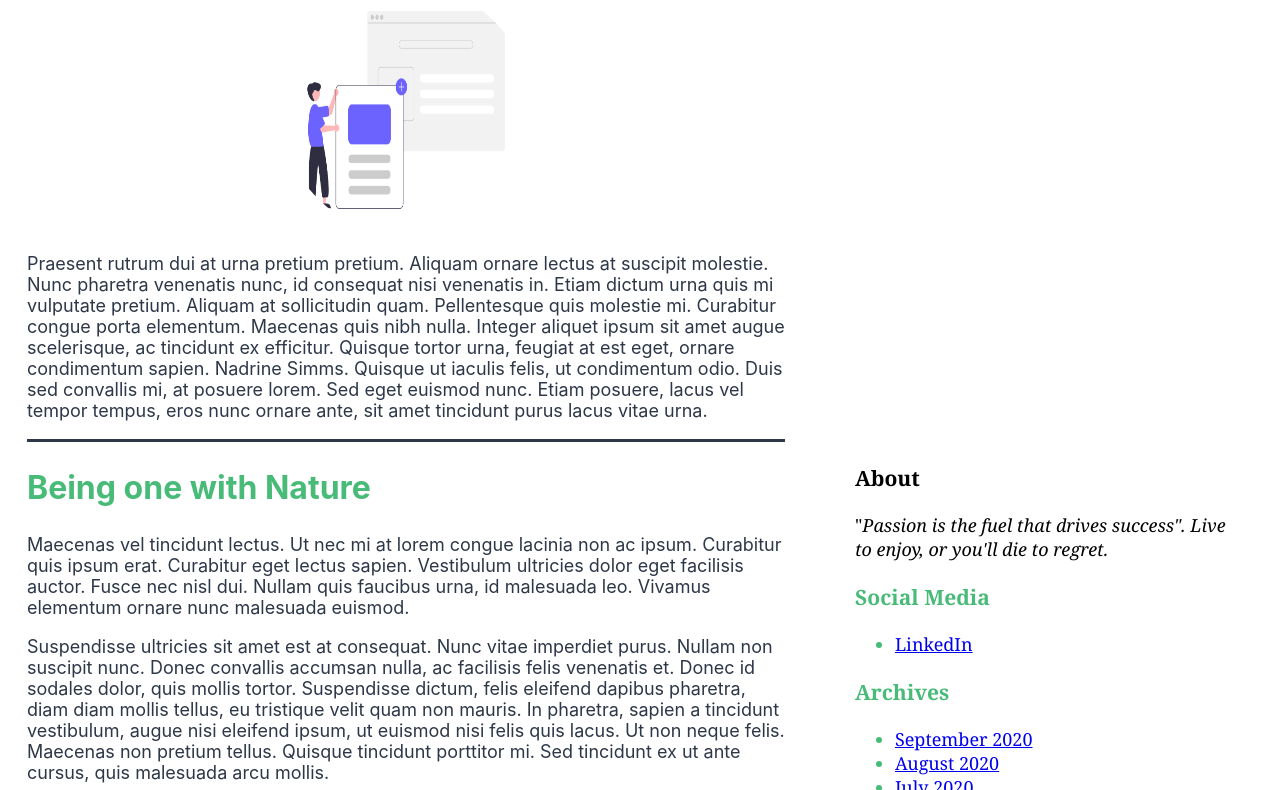
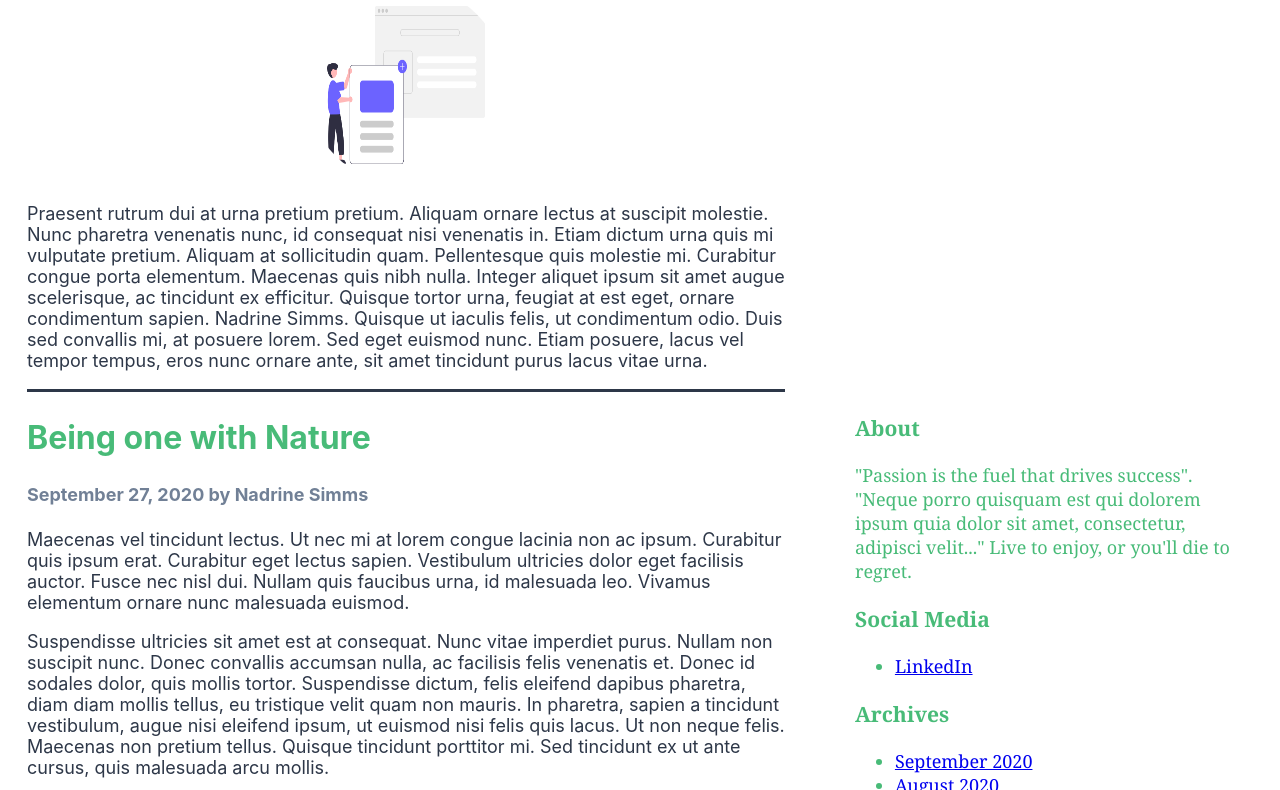
Before and after one commit to simo-design/info2180-lab2, a plain HTML site: page index.html in a window 1280 px wide. Shown: the part 902-1692 px from the top of the page. Drawn offline with Linux system fonts and the light colour scheme.

Commit message:
Edited index.html

```diff
--- a/index.html
+++ b/index.html
@@ -16,21 +16,21 @@
 	</header>
 
 	<main>
-<div class= "article1">
+<div id= "article">
 	<article>
 	<h2> Introduction </h2>
-	<h4> September 27, 2020 by Nadrine Simms </h3>
+	<h4> September 27, 2020 by Nadrine Simms </h4>
 
-	<p> Lorem ipsum dolor sit amet, consectetur adipiscing elit. Nullam sagittis tempor augue id eleifend. Ut vitae ligula consectetur, accumsan augue eu, viverra augue. Proin luctus ex ac faucibus ornare. Phasellus facilisis risus ut elit ornare, pellentesque elementum elit lobortis. In nunc augue, faucibus vitae hendrerit vehicula, pretium id risus. In eu neque tellus. Aenean sodales viverra tempor. Lorem ipsum dolor sit amet, consectetur adipiscing elit. Nadrine Simms. Donec sit amet mattis odio. Mauris dignissim nulla sed dui accumsan blandit. Sed mauris ante, fermentum quis pellentesque ac, bibendum eu eros. Pellentesque commodo laoreet tortor, condimentum ultrices massa dignissim vel. Donec non risus efficitur, mattis lectus sed, blandit libero. Phasellus lacus nisl, posuere ut cursus eu, gravida eget tortor.</p> <img src= "intro.png" alt= "intro" width= "250" height= "250"/>
+	<p> Lorem ipsum dolor sit amet, consectetur adipiscing elit. Nullam sagittis tempor augue id eleifend. Ut vitae ligula consectetur, accumsan augue eu, viverra augue. Proin luctus ex ac faucibus ornare. Phasellus facilisis risus ut elit ornare, pellentesque elementum elit lobortis. In nunc augue, faucibus vitae hendrerit vehicula, pretium id risus. In eu neque tellus. Aenean sodales viverra tempor. Lorem ipsum dolor sit amet, consectetur adipiscing elit. Nadrine Simms. Donec sit amet mattis odio. Mauris dignissim nulla sed dui accumsan blandit. Sed mauris ante, fermentum quis pellentesque ac, bibendum eu eros. Pellentesque commodo laoreet tortor, condimentum ultrices massa dignissim vel. Donec non risus efficitur, mattis lectus sed, blandit libero. Phasellus lacus nisl, posuere ut cursus eu, gravida eget tortor.</p> <img src= "intro.png" alt= "intro" width= "200" height= "200"/>
 	<p> Praesent rutrum dui at urna pretium pretium. Aliquam ornare lectus at suscipit molestie. Nunc pharetra venenatis nunc, id consequat nisi venenatis in. Etiam dictum urna quis mi vulputate pretium. Aliquam at sollicitudin quam. Pellentesque quis molestie mi. Curabitur congue porta elementum. Maecenas quis nibh nulla. Integer aliquet ipsum sit amet augue scelerisque, ac tincidunt ex efficitur. Quisque tortor urna, feugiat at est eget, ornare condimentum sapien. Nadrine Simms. Quisque ut iaculis felis, ut condimentum odio. Duis sed convallis mi, at posuere lorem. Sed eget euismod nunc. Etiam posuere, lacus vel tempor tempus, eros nunc ornare ante, sit amet tincidunt purus lacus vitae urna. </p>
 	</article>
-</div>
-<div class= "article2">
+
 	<article>
 	<h2> Being one with Nature </h2>
+	<h4> September 27, 2020 by Nadrine Simms </h4>
 
 	 <p> Maecenas vel tincidunt lectus. Ut nec mi at lorem congue lacinia non ac ipsum. Curabitur quis ipsum erat. Curabitur eget lectus sapien. Vestibulum ultricies dolor eget facilisis auctor. Fusce nec nisl dui. Nullam quis faucibus urna, id malesuada leo. Vivamus elementum ornare nunc malesuada euismod.</p>
-	 <p> Suspendisse ultricies sit amet est at consequat. Nunc vitae imperdiet purus. Nullam non suscipit nunc. Donec convallis accumsan nulla, ac facilisis felis venenatis et. Donec id sodales dolor, quis mollis tortor. Suspendisse dictum, felis eleifend dapibus pharetra, diam diam mollis tellus, eu tristique velit quam non mauris. In pharetra, sapien a tincidunt vestibulum, augue nisi eleifend ipsum, ut euismod nisi felis quis lacus. Ut non neque felis. Maecenas non pretium tellus. Quisque tincidunt porttitor mi. Sed tincidunt ex ut ante cursus, quis malesuada arcu mollis. </p> <img src= "nature.jpg" alt= "logo" width= "250" height= "250"/>
+	 <p> Suspendisse ultricies sit amet est at consequat. Nunc vitae imperdiet purus. Nullam non suscipit nunc. Donec convallis accumsan nulla, ac facilisis felis venenatis et. Donec id sodales dolor, quis mollis tortor. Suspendisse dictum, felis eleifend dapibus pharetra, diam diam mollis tellus, eu tristique velit quam non mauris. In pharetra, sapien a tincidunt vestibulum, augue nisi eleifend ipsum, ut euismod nisi felis quis lacus. Ut non neque felis. Maecenas non pretium tellus. Quisque tincidunt porttitor mi. Sed tincidunt ex ut ante cursus, quis malesuada arcu mollis. </p> <img src= "nature.jpg" alt= "logo" width= "200" height= "200"/>
 	<p> Mauris vestibulum arcu fermentum, volutpat diam ac, volutpat nulla. Fusce porttitor ligula turpis, sed aliquet erat hendrerit a. Morbi non augue lobortis, feugiat ligula in, tempus metus. Morbi congue dignissim odio eget accumsan. Nunc elementum nisl sit amet mi varius consequat. Lorem ipsum dolor sit amet, consectetur adipiscing elit. Nullam faucibus mauris feugiat, cursus ex ac, blandit felis. Nadrine Simms. Vivamus ultricies tempus elit, et convallis velit vestibulum eu. Morbi nec commodo arcu, quis tempus nisi. Donec nisi turpis, eleifend eget laoreet eu, placerat pretium ipsum. Nulla bibendum lorem sollicitudin eros commodo, et tempor lectus consequat. Fusce vestibulum ligula erat, a consectetur diam pharetra sed. <em>"Neque porro quisquam est qui dolorem ipsum quia dolor sit amet, consectetur, adipisci velit..." </em></p>
 	</article>
 </div>
@@ -38,19 +38,26 @@
 
 	<aside>
 
-	<section1>
+<div id="section1">
+	<section>
+
 	<h3> About </h3>
-	<p>"<em>Passion is the fuel that drives success".
-	Live to enjoy, or you'll die to regret.</em></p>
+	<p>"Passion is the fuel that drives success".
+	"Neque porro quisquam est qui dolorem ipsum quia dolor sit amet, consectetur, adipisci velit..."
+	Live to enjoy, or you'll die to regret.</p>
 	</section>
+</div>
 
+<div id="section2">
 	<section>
 	<h3> Social Media </h3>
 	<ul>
 		<li> <a href= "https://www.linkedin.com/in/nadrine-simms-61a737a0"> LinkedIn </a> </li>
 	</ul>
-	</section3>
+	</section>
+</div>
 
+<div id="section3">
 	<section>
 	<h3> Archives </h3>
 	<ul>
@@ -61,7 +68,7 @@
 
 	</ul>
 	</section>
-
+</div>
 	</aside>
 
 	<footer>
```
